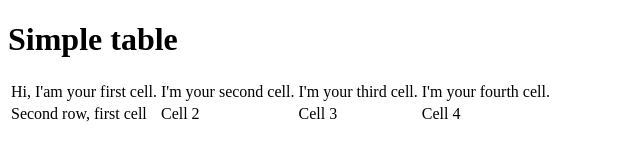
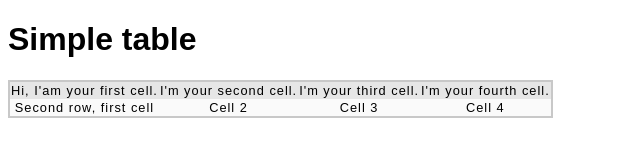
Before and after one commit to ahmadsyidiq/codingJourney, a plain HTML site: page web-projects/html/tables/basic/simple-table.html in a window 1280 px wide. Shown: the whole page, without its empty margins (0-640 px from the left). Drawn offline with Linux system fonts and the light colour scheme.

Commit message:
[HTML] adding table template and create css minimal table

```diff
--- /dev/null
+++ b/web-projects/html/tables/basic/minimal-table.css
@@ -0,0 +1,34 @@
+html {
+    font-family: sans-serif;
+}
+
+table{
+    border-collapse: collapse;
+    border: 2px solid rgb(200, 200, 200);
+    letter-spacing: 1px;
+    font-size: 0.8rem;
+}
+
+td, th {
+    bottom: 1px solid rgb(190, 190, 190);
+}
+
+th {
+    background-color: rgb(235, 235, 235);
+}
+
+td {
+    text-align: center;
+}
+
+tr:nth-child(even) td {
+    background-color: rgb(250, 250, 250);
+}
+
+tr:nth-child(odd) td{
+    background-color: rgb(230, 230, 230);
+}
+
+caption{
+    padding: 10px;
+}
--- a/web-projects/html/tables/basic/simple-table.html
+++ b/web-projects/html/tables/basic/simple-table.html
@@ -4,6 +4,7 @@
     <meta charset="UTF-8">
     <meta name="viewport" content="width=device-width, initial-scale=1.0">
     <title>Simple table</title>
+    <link rel="stylesheet" href="minimal-table.css" type="text/css">
 </head>
 <body>
     <h1>Simple table</h1>
```
Also changed, not shown: web-projects/html/tables/basic/blank-template.html (added, +12 -0 lines).
